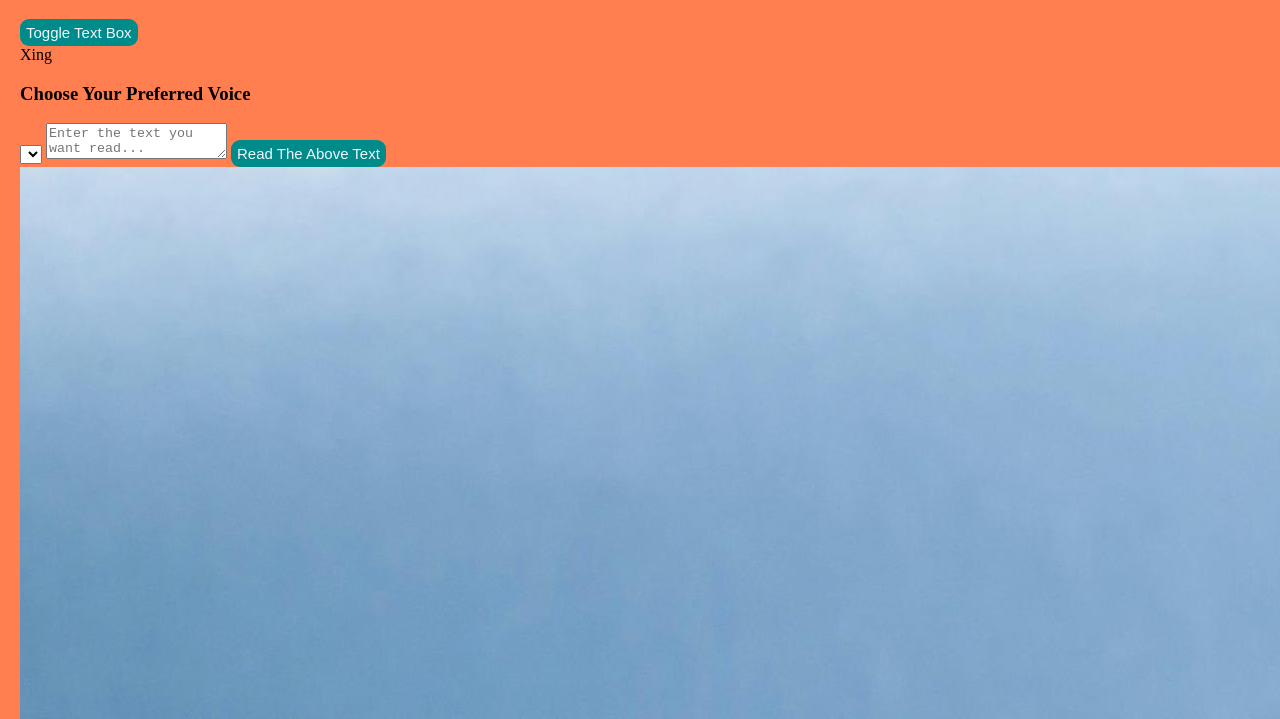
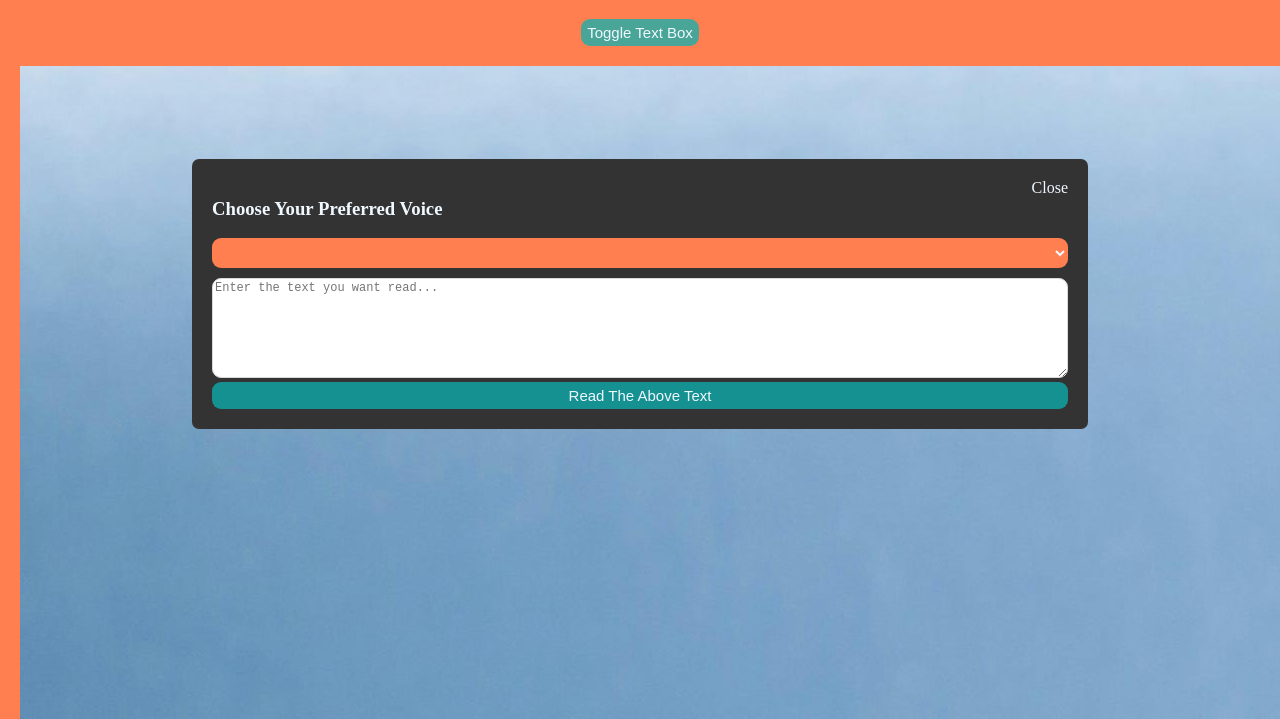
Before and after one commit to jordanoboyle/CommunicationToolT2S, a plain HTML site: page index.html in a window 1280 px wide. Shown: the part 81-800 px from the top of the page. Drawn offline with Linux system fonts and the light colour scheme; a web font is replaced by a local one.

Commit message:
styles to the Speech container

```diff
--- a/index.html
+++ b/index.html
@@ -15,7 +15,7 @@
       Toggle Text Box
     </button>
     <div id="text-box" class="text-box">
-      <div id="close" class="close">Xing</div>
+      <div id="close" class="close">Close</div>
       <h3>Choose Your Preferred Voice</h3>
       <select name="" id="voices"></select>
       <textarea name="" id="text" placeholder="Enter the text you want read..."></textarea>
--- a/style.css
+++ b/style.css
@@ -31,7 +31,7 @@ h1 {
 
 .btn {
   cursor: pointer;
-  background-color: darkcyan;
+  background-color: rgba(11, 178, 178, 0.74);
   border: 0;
   border-radius: 9px;
   border-color: wheat;
@@ -41,3 +41,62 @@ h1 {
   padding-bottom: 5px;
 
 }
+
+.btn.active {
+  transform: scale(0.98);
+}
+
+.btn:focus,
+select:focus {
+  outline: 0;
+}
+
+.btn-toggle {
+  display: block;
+  margin: auto;
+  margin-bottom: 20px;
+}
+
+/* Style Text box */
+.text-box {
+  width: 70%;
+  position: absolute;
+  top: 30%;
+  left: 50%;
+  transform: translate(-50%, 0px);
+  background-color: #333;
+  color: aliceblue;
+  padding: 20px;
+  border-radius: 7px;
+  transition: all 1s ease-in-out;
+  /* This is hiding our Typed Text to Speech box for dynamic use. */
+}
+
+.text-box select {
+  background-color: coral;
+  border: 0;
+  border-radius: 9px;
+  color: aliceblue;
+  font-size: 12px;
+  height: 30px;
+  width: 100%;
+}
+
+.text-box textarea {
+  border: 1px #dadada solid;
+  border-radius: 9px;
+  font-size: 12px;
+  height: 100px;
+  width: 100%;
+  margin-top: 10px;
+}
+
+.text-box .btn {
+  width: 100%;
+}
+
+.text-box .close {
+  float: right;
+  text-align: right;
+  display: block;
+}
```
